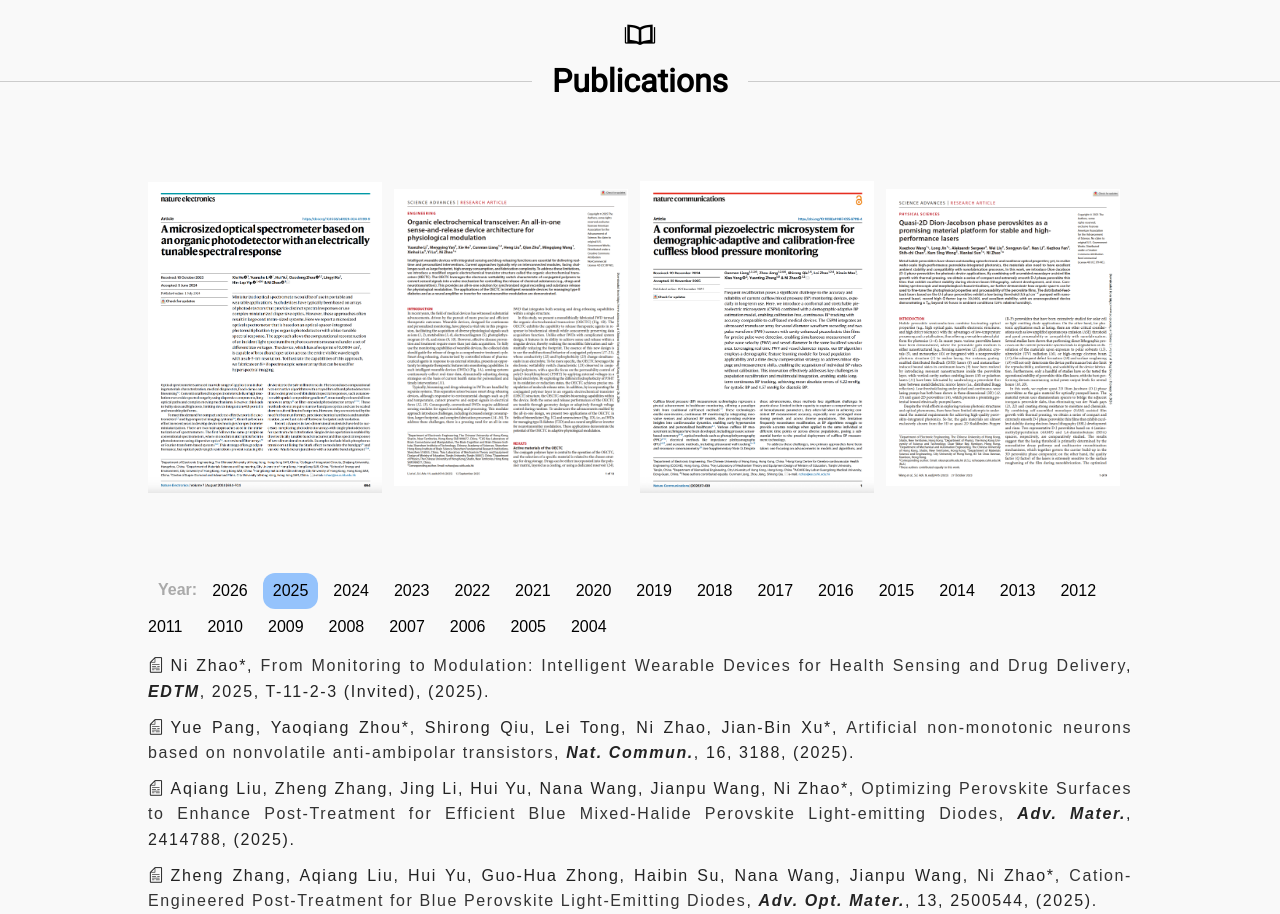
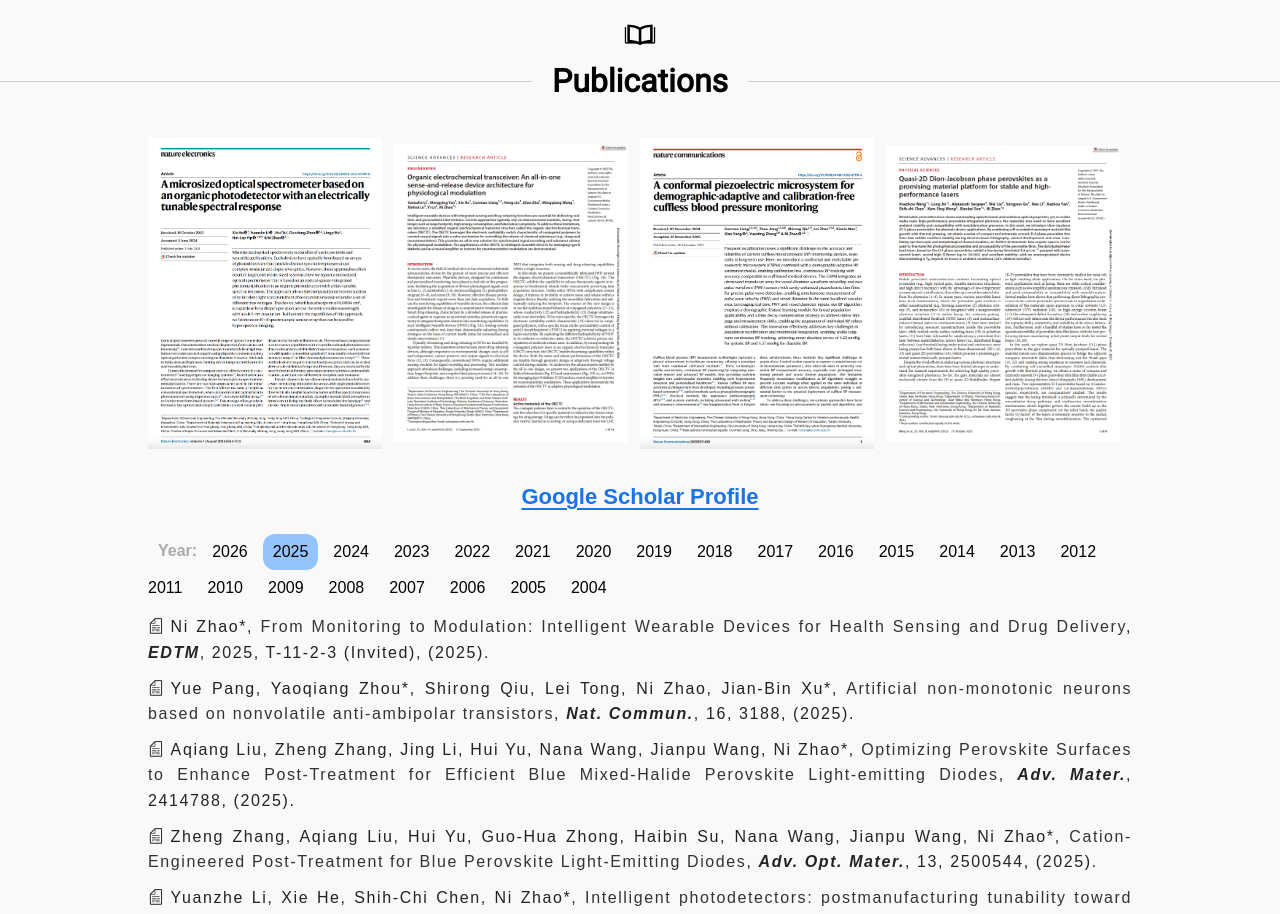
Before and after one commit to MemMaoxin/nigroup, a React (Create React App) app: page / in a window 1280 px wide. Shown: the part 2080-2994 px from the top of the page. Built offline with nearby package versions, Linux system fonts and the light colour scheme.

Commit message:
update page

```diff
--- a/src/App.css
+++ b/src/App.css
@@ -1232,7 +1232,8 @@ button#toggleAlumni:hover {
 .container {
     margin: auto;
     width: 100%;
-    height: 50vh;
+    /* height: 50vh; */
+    max-height: 1050px;
     display: flex;
     justify-content: center;
     box-sizing: border-box;
@@ -1295,7 +1296,7 @@ button#toggleAlumni:hover {
 }
 
 .container .box:hover {
-    /* width: 35%; */
+    width: 18%;
     cursor: pointer;
 }
 
--- a/src/components/Publication.js
+++ b/src/components/Publication.js
@@ -15,6 +15,23 @@ export default class Publication extends Component {
                 </h1>
                 <div className="publication">
                     <PublicationSlider />
+                    <div style={{ textAlign: "center", margin: "14px 0" }}>
+                        <a
+                            href="https://scholar.google.com/citations?user=xMOTgY4AAAAJ&hl=zh-CN&oi=ao"
+                            target="_blank"
+                            rel="noopener noreferrer"
+                            style={{
+                                fontSize: "22px",
+                                fontWeight: 600,
+                                color: "#1a73e8",
+                                textDecoration: "underline",
+                                textUnderlineOffset: "4px",
+                                cursor: "pointer",
+                            }}
+                        >
+                            Google Scholar Profile
+                        </a>
+                    </div>
                     <PublicationTab />
                 </div>
                 <div id="peopleLink" />
```
